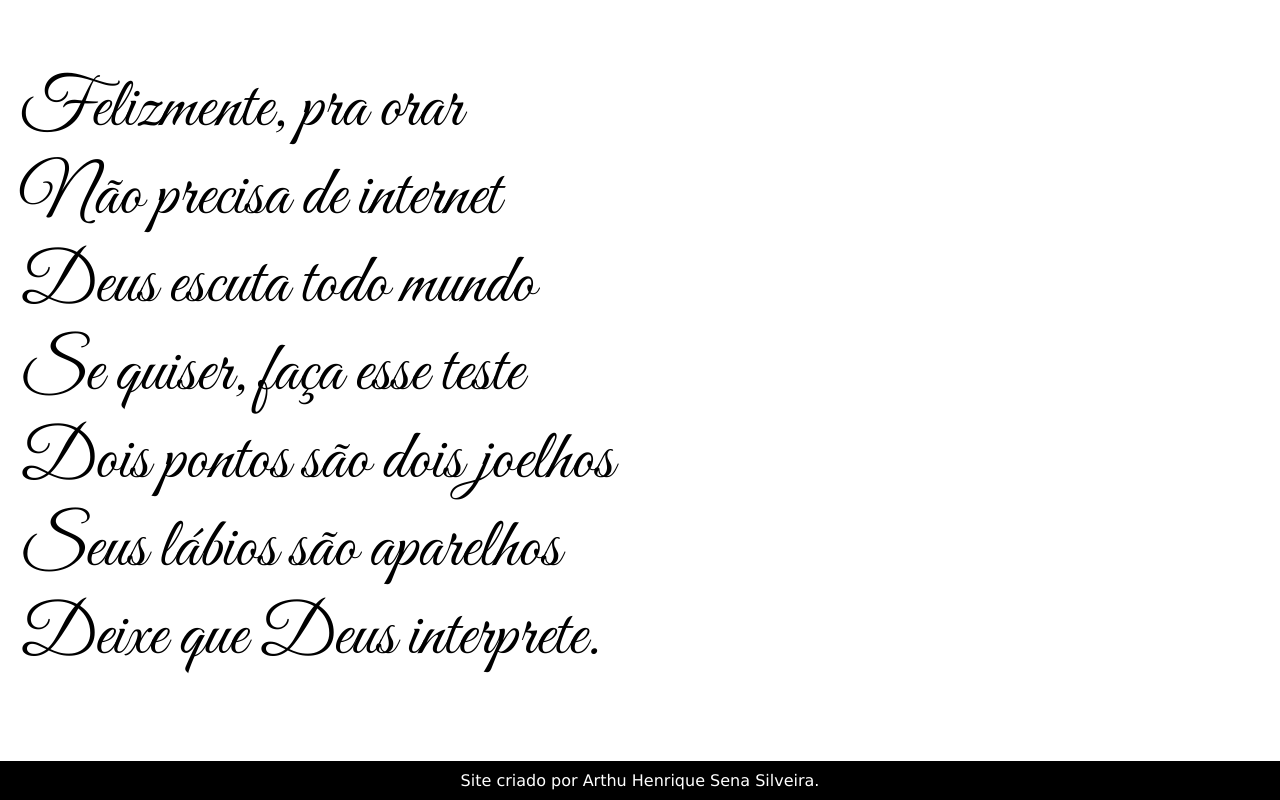
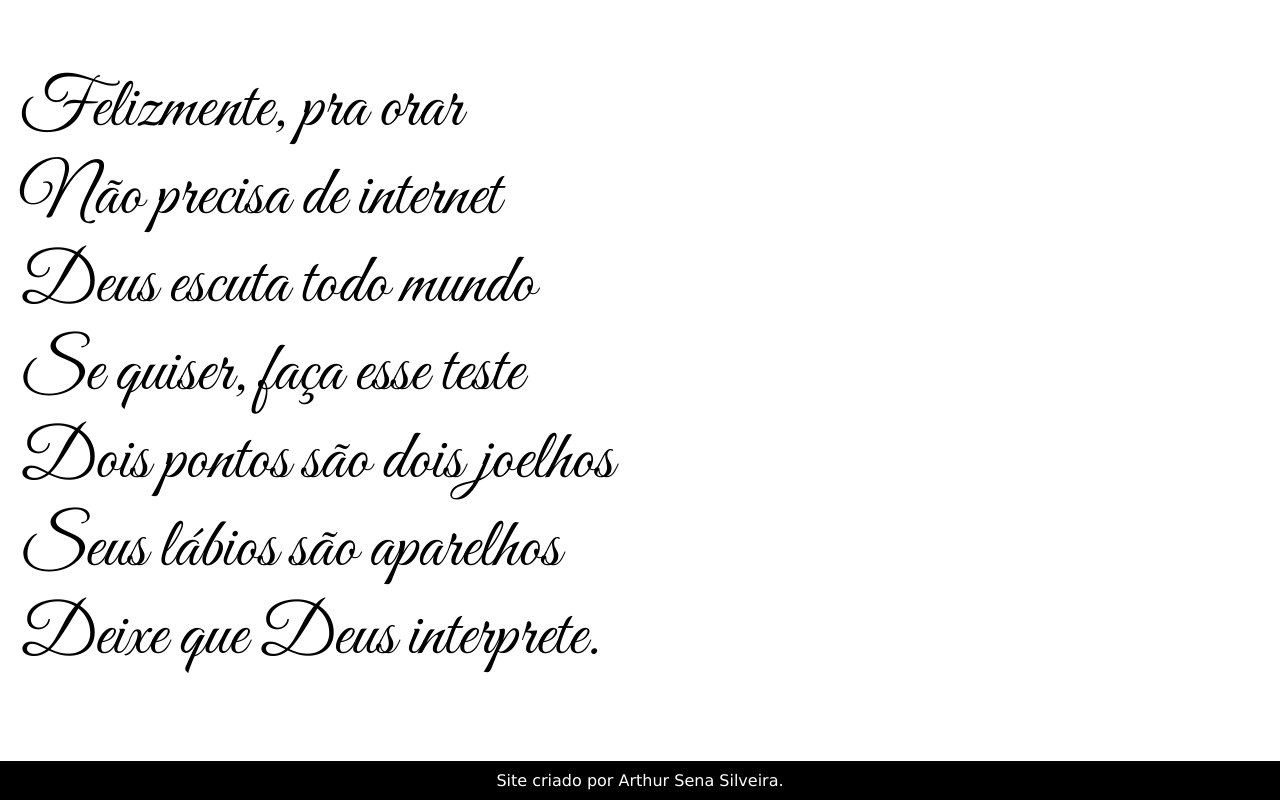
Before and after one commit to ArthurSenaSilveira/projeto-cordel, a plain HTML site: page index.html in a window 1280 px wide. Shown: the part 4986-5786 px from the top of the page. Drawn offline with Linux system fonts and the light colour scheme.

Commit message:
projeto cordel

```diff
--- a/index.html
+++ b/index.html
@@ -99,7 +99,7 @@
         </p>
     </section>
     <footer>
-        <p>Site criado por Arthu Henrique Sena Silveira.</p>
+        <p>Site criado por <a href="https://github.com/ArthurSenaSilveira"></a>Arthur Sena Silveira.</p>
     </footer>
 </main>
 </body>
```
